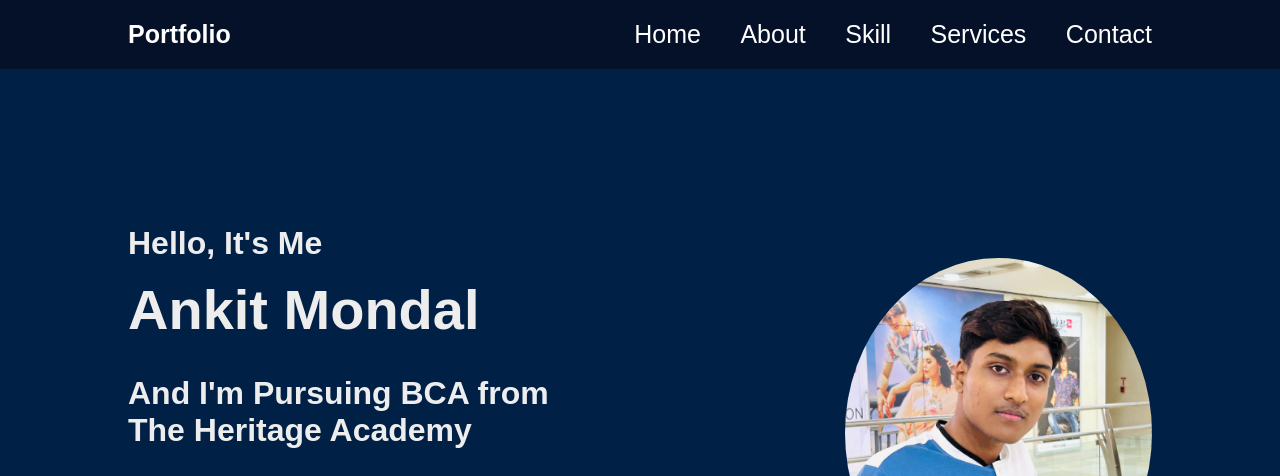
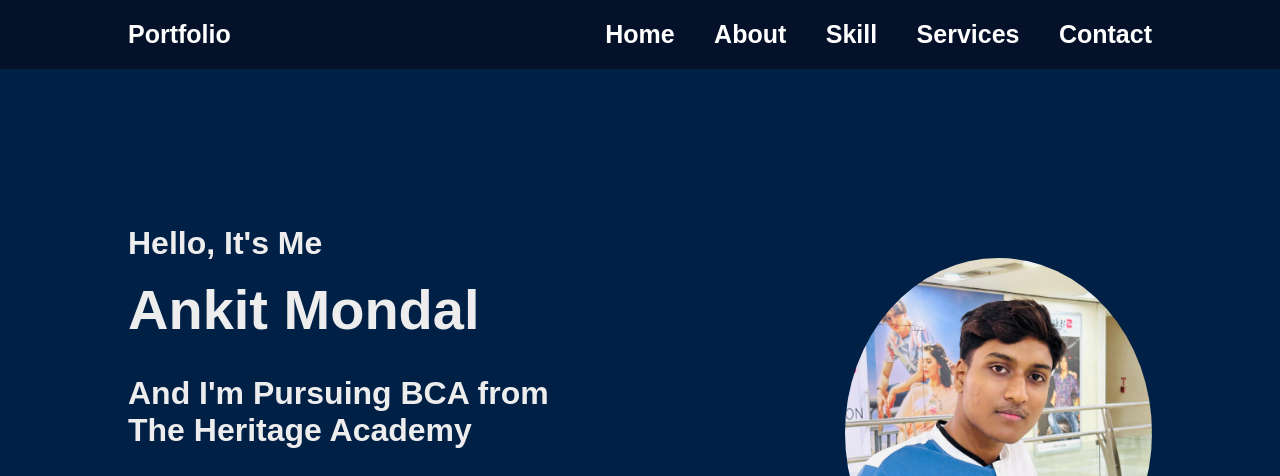
Before and after one commit to AnkitMondal-coder/My-Website, a plain HTML site: page index.html in a window 1280 px wide. Shown: the top 476 px of the page. Drawn offline with nearby package versions, Linux system fonts and the light colour scheme.

Commit message:
Add files via upload

```diff
--- a/index.html
+++ b/index.html
@@ -15,11 +15,11 @@
         <a href="a" class="logo">Portfolio</a>
 
         <nav class="navbar">
-            <a href="#home" style="--i:1"class="active">Home</a>
-            <a href="#about"style="--i:2">About</a>
-            <a href="#skills"style="--i:3">Skill</a>
-            <a href="#services"style="--i:4">Services</a>
-            <a href="#contact"style="--i:5">Contact</a>
+            <a href="#home" style="--i:1"class="active"><b>Home</b></a>
+            <a href="#about"style="--i:2"><b>About</b></a>
+            <a href="#skills"style="--i:3"><b>Skill</b></a>
+            <a href="#services"style="--i:4"><b>Services</b></a>
+            <a href="#contact"style="--i:5"><b>Contact</b></a>
         </nav>
     </header>
     <section class="home">
@@ -29,7 +29,7 @@
             <h3>And I'm Pursuing BCA from <br />The Heritage Academy</h3>
             <p>5 ⭐️ in Python @HackerRank </p>
         <div class="home-sci">
-            <a href="#"style="--i:6"><i class="bx bxl-instagram"></i></a>
+            <a href="https://www.instagram.com/im_ankit_68_/"style="--i:6"><i class="bx bxl-instagram"></i></a>
             <a href="#"style="--i:7"><i class="bx bxl-whatsapp"></i></a>
         </div>
         <a href="#" class="btn-box">More About Me</a>
@@ -286,8 +286,8 @@
                     <li><i class="bx bxs-phone"></i>+91 8337052203</li>
                 </div>
                 <div class="contact-icons">
-                    <a href=""><i class="bx bxl-instagram"></i></a>
-                    <a href=""><i class="bx bxl-linkedin"></i></a>
+                    <a href="https://www.instagram.com/im_ankit_68_/"><i class="bx bxl-instagram"></i></a>
+                    <a href="https://www.linkedin.com/in/ankit-mondal-29a485245/"><i class="bx bxl-linkedin"></i></a>
                 </div>
         </div>
 
```
